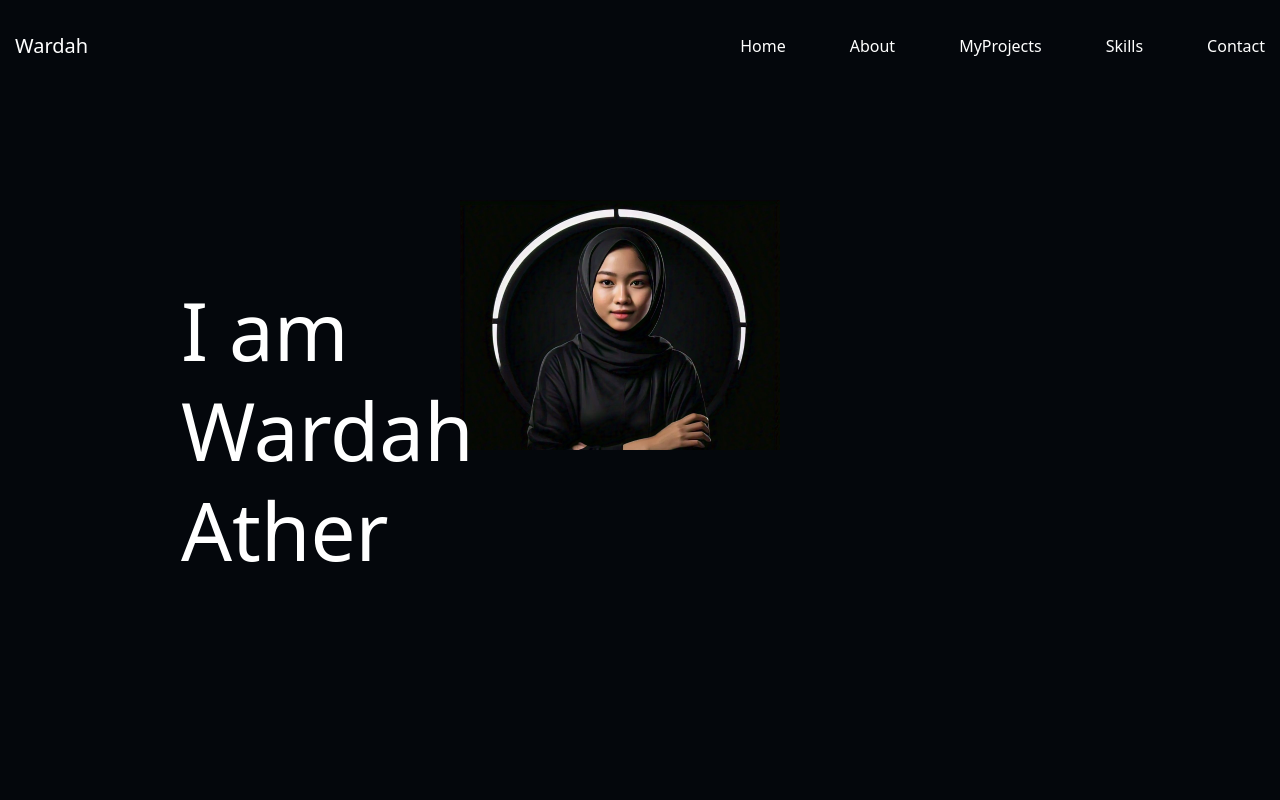
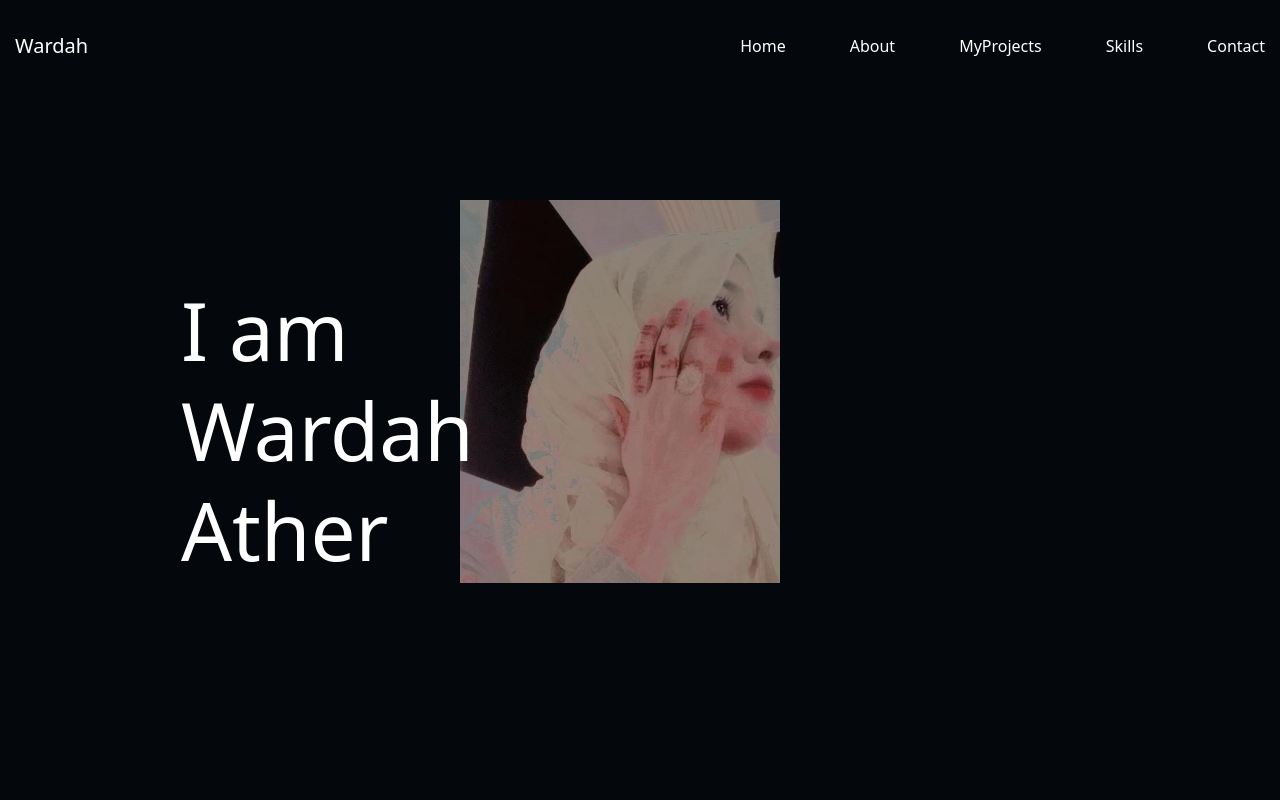
Before and after one commit to wardaathar/My.Porofolio, a Next.js app: page / in a window 1280 px wide. Shown: the top 800 px of the page. Built offline with nearby package versions, Linux system fonts and the light colour scheme.

Commit message:
mycommit

```diff
--- a/src/components/Hero.tsx
+++ b/src/components/Hero.tsx
@@ -3,7 +3,7 @@ import Nav from './Nav'
 
 const Hero = () => {
   return (
-    <div id="hero" className=' min-h-screen bg-no-repeat bg-[url(/wr.jpg)]'
+    <div id="hero" className=' min-h-screen bg-no-repeat bg-[url(/pro.jpg)]'
     style={{backgroundSize: "25%", backgroundPosition: " right 500px top 200px"}}  data-aos="zoom-in-center"
     >
       <Nav />
```
Also changed, not shown: public/warda.jpeg (deleted).
